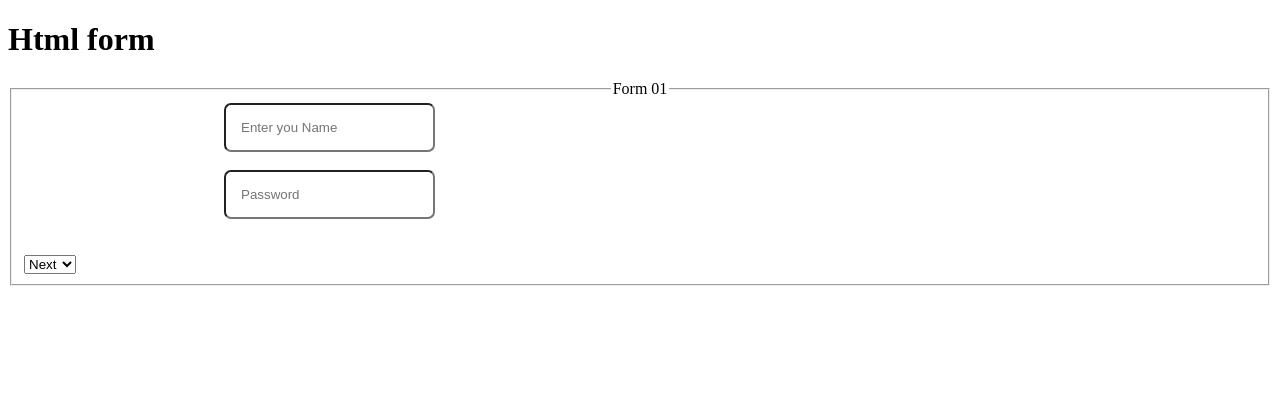
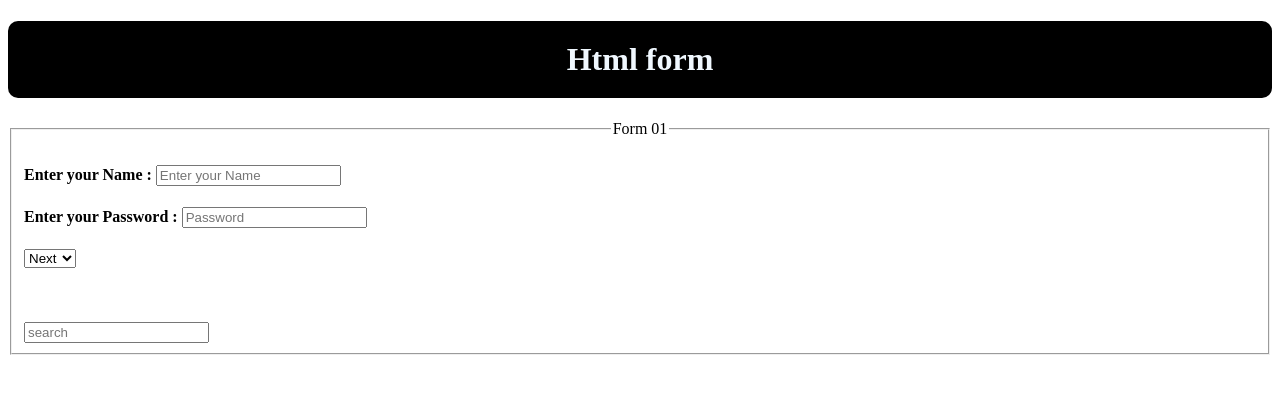
Before and after one commit to dinukachamod17/It-2026-06-27-Day-05, a plain HTML site: page index.html in a window 1280 px wide. Drawn offline with Linux system fonts and the light colour scheme.

Commit message:
Refactor HTML form structure and styling for improved layout and user experience

```diff
--- a/index.html
+++ b/index.html
@@ -9,24 +9,33 @@
 
 <body>
 
-    <h1>Html form</h1>
+    <h1 style="text-align: center; background-color: black; color: aliceblue; border-radius: 10px; padding: 20px;">Html
+        form</h1>
 
     <fieldset>
         <legend style="text-align: center;">Form 01</legend>
+        <h4>Enter your Name     : <input type="text" placeholder="Enter your Name"></h4>
+        <h4>Enter your Password : <input  type="password"  placeholder="Password"> </h4>
 
-        <input style="padding: 15px; border-radius: 7px; margin-left: 200px;" type="text" placeholder="Enter you Name">
-        <br>
-        <br>
-        <input style="padding: 15px; border-radius: 7px; margin-left: 200px;" type="password" placeholder="Password">
-        <br>
-        <br>
-        <br>
 
         <select name="" id="">
             <option value="">Next</option>
             <option value="">Back</option>
         </select>
 
+        <br>
+        <br>
+        <br>
+        <br>
+
+        <input type="search" list="names" placeholder="search">
+        <datalist id="names">
+            <option value="dinuka"></option>
+            <option value="chamod"></option>
+            <option value="kamal"></option>
+            <option value="saman"></option>
+        </datalist>
+
     </fieldset>
 </body>
 
```
